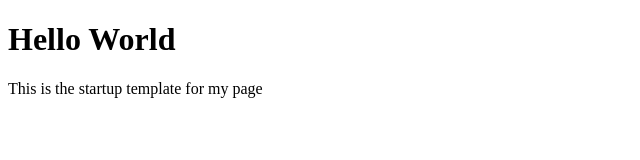
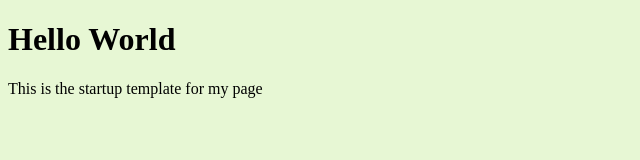
Before and after one commit to sarkisben/sarkisben.github.io, a plain HTML site: page index.html in a window 1280 px wide. Shown: the whole page, without its empty margins (0-640 px from the left). Drawn offline with Linux system fonts and the light colour scheme.

Commit message:
Added styles.css

```diff
--- a/index.html
+++ b/index.html
@@ -1,7 +1,15 @@
 <!DOCTYPE html>
 <html>
+<head>
+	<link rel="stylesheet" href="styles.css">
+</head>
 <body>
 	<h1>Hello World</h1>
 	<p>This is the startup template for my page</p>
 </body>
 </html>
+<!-- Use #E7F7D4 (Side background),
+		 #7FBD32 (Main background),
+		 #448D76 (Icon/Symbol color),
+		 #1258DC (Bold or emphasis color),
+		 #091834 (Title and footer coloer) -->
--- /dev/null
+++ b/styles.css
@@ -0,0 +1,3 @@
+body {
+	background-color: #E7F7D4;
+}
```
